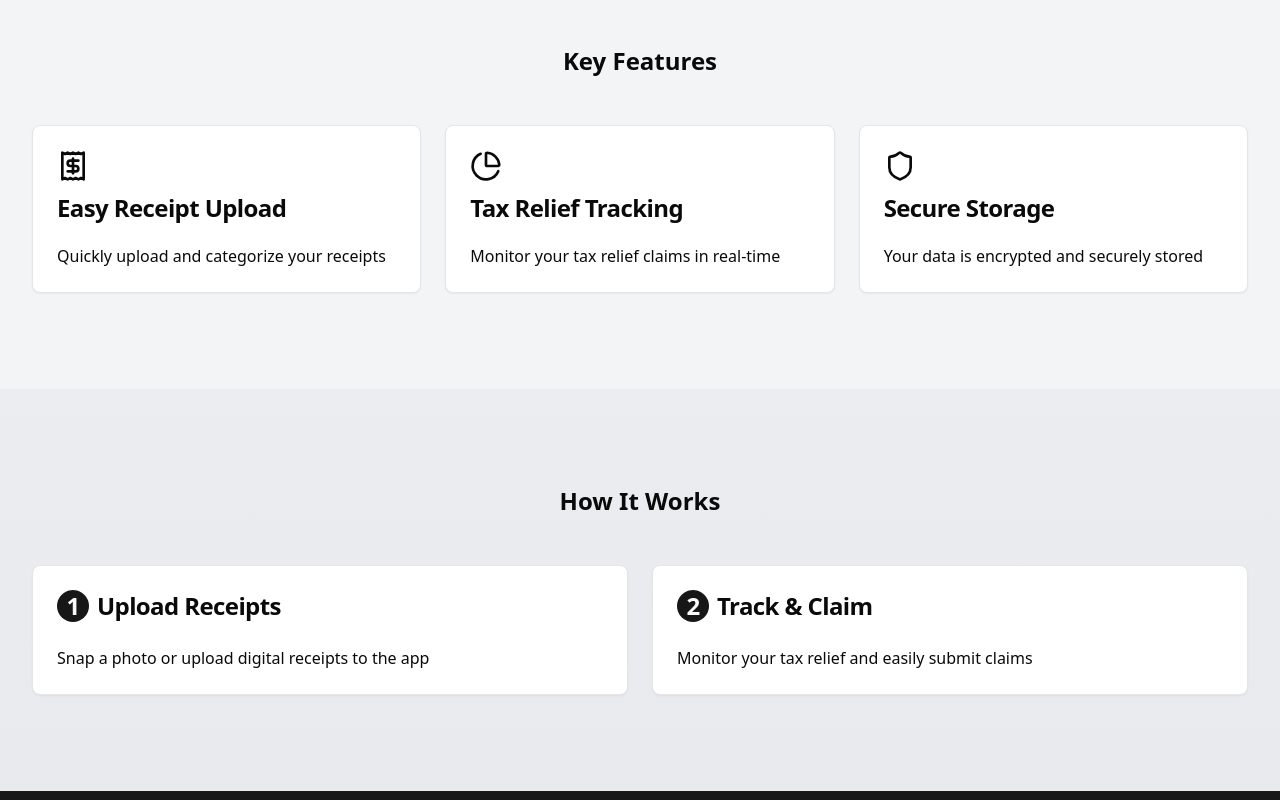
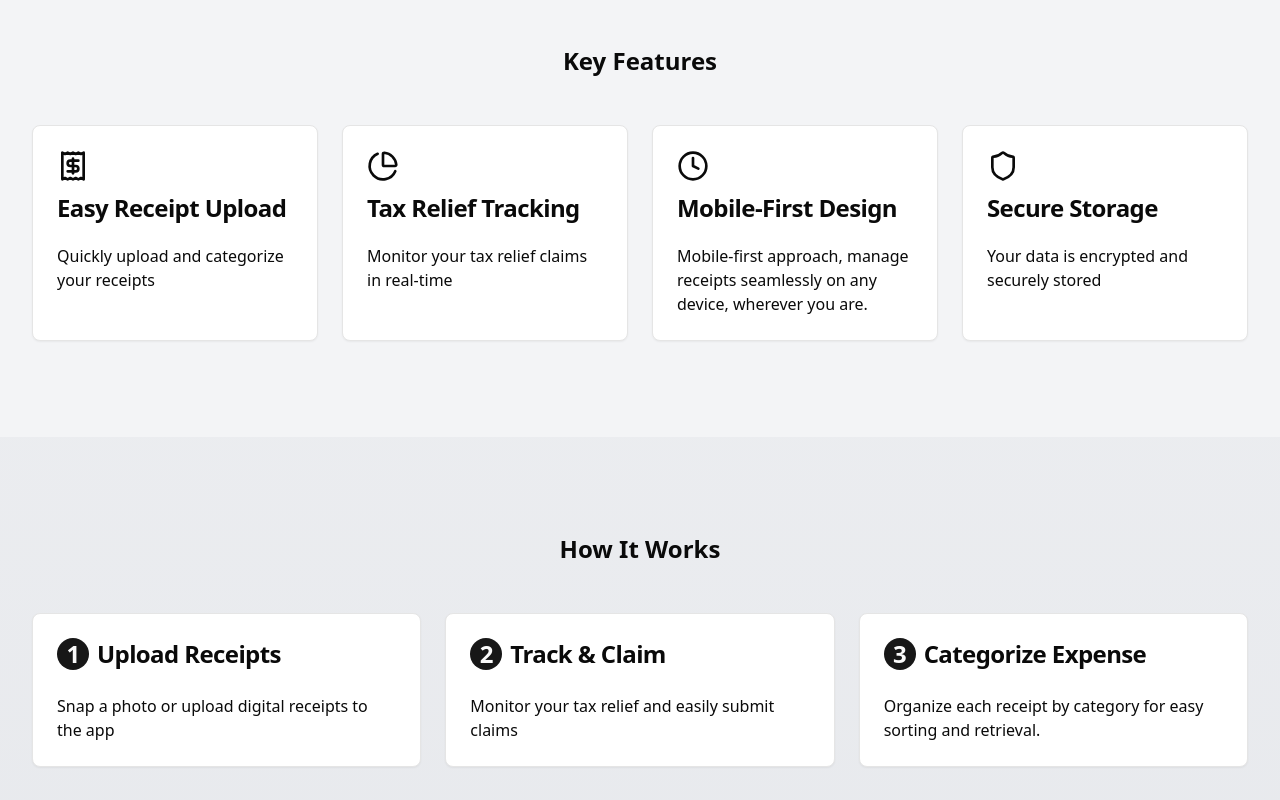
Before and after one commit to luqman-haqeem/simpan-resit, a Next.js app: page / in a window 1280 px wide. Shown: the part 680-1480 px from the top of the page. Built offline with nearby package versions, Linux system fonts and the light colour scheme.

Commit message:
ad  more  thing  at hero page

```diff
--- a/app/page.tsx
+++ b/app/page.tsx
@@ -46,7 +46,7 @@ export default function LandingPage() {
                 <section id="features" className="bg-gray-100 dark:bg-gray-800 py-12 md:py-24">
                     <div className="container">
                         <h2 className="text-2xl font-bold text-center mb-12">Key Features</h2>
-                        <div className="grid gap-6 md:grid-cols-2 lg:grid-cols-3">
+                        <div className="grid gap-6 md:grid-cols-2 lg:grid-cols-4">
                             {[
                                 {
                                     title: "Easy Receipt Upload",
@@ -58,11 +58,11 @@ export default function LandingPage() {
                                     description: "Monitor your tax relief claims in real-time",
                                     icon: PieChart,
                                 },
-                                // {
-                                //     title: "Automatic Categorization",
-                                //     description: "AI-powered receipt categorization",
-                                //     icon: Clock,
-                                // },
+                                {
+                                    title: "Mobile-First Design",
+                                    description: "Mobile-first approach, manage receipts seamlessly on any device, wherever you are.",
+                                    icon: Clock,
+                                },
                                 {
                                     title: "Secure Storage",
                                     description: "Your data is encrypted and securely stored",
@@ -86,7 +86,7 @@ export default function LandingPage() {
                 <section id="how-it-works" className="py-12 md:py-24">
                     <div className="container">
                         <h2 className="text-2xl font-bold text-center mb-12">How It Works</h2>
-                        <div className="grid gap-6 md:grid-cols-2">
+                        <div className="grid gap-6 md:grid-cols-3">
                             {[
                                 {
                                     step: "1",
@@ -99,11 +99,11 @@ export default function LandingPage() {
                                     title: "Track & Claim",
                                     description: "Monitor your tax relief and easily submit claims",
                                 },
-                                // {
-                                //     step: "3",
-                                //     title: "Categorize",
-                                //     description: "Our AI automatically categorizes your receipts for tax relief",
-                                // },
+                                {
+                                    step: "3",
+                                    title: "Categorize Expense",
+                                    description: "Organize each receipt by category for easy sorting and retrieval.",
+                                },
                             ].map((step, index) => (
                                 <Card key={index}>
                                     <CardHeader>
```
